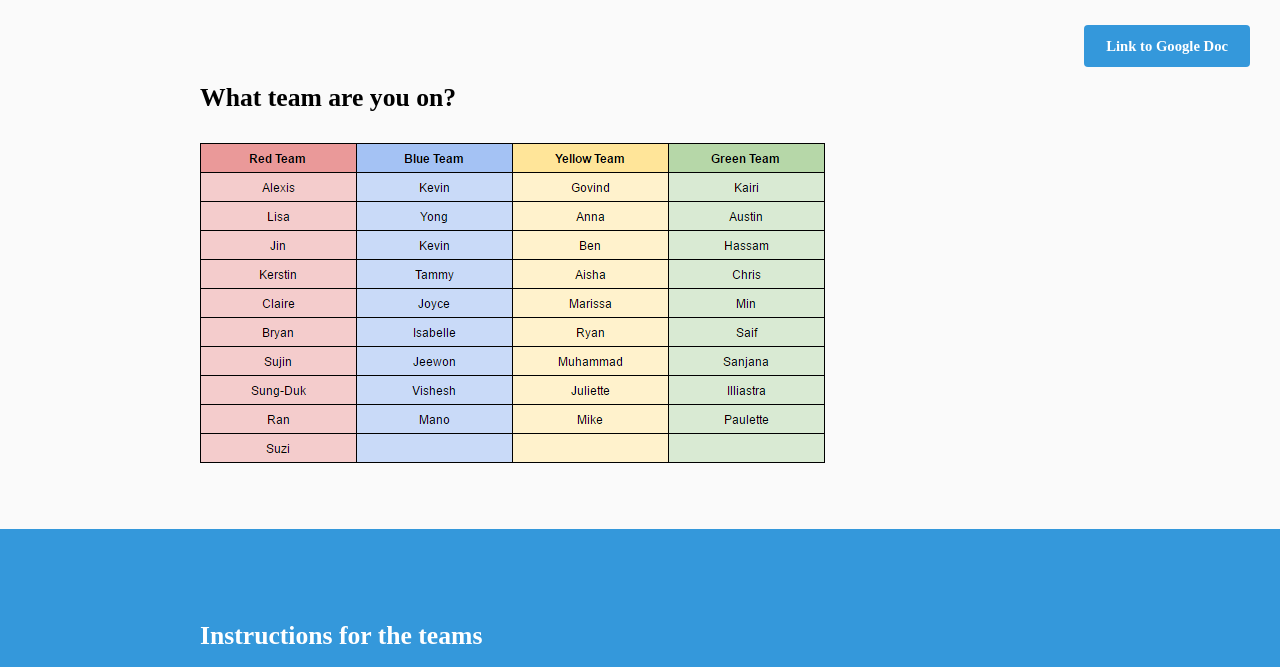
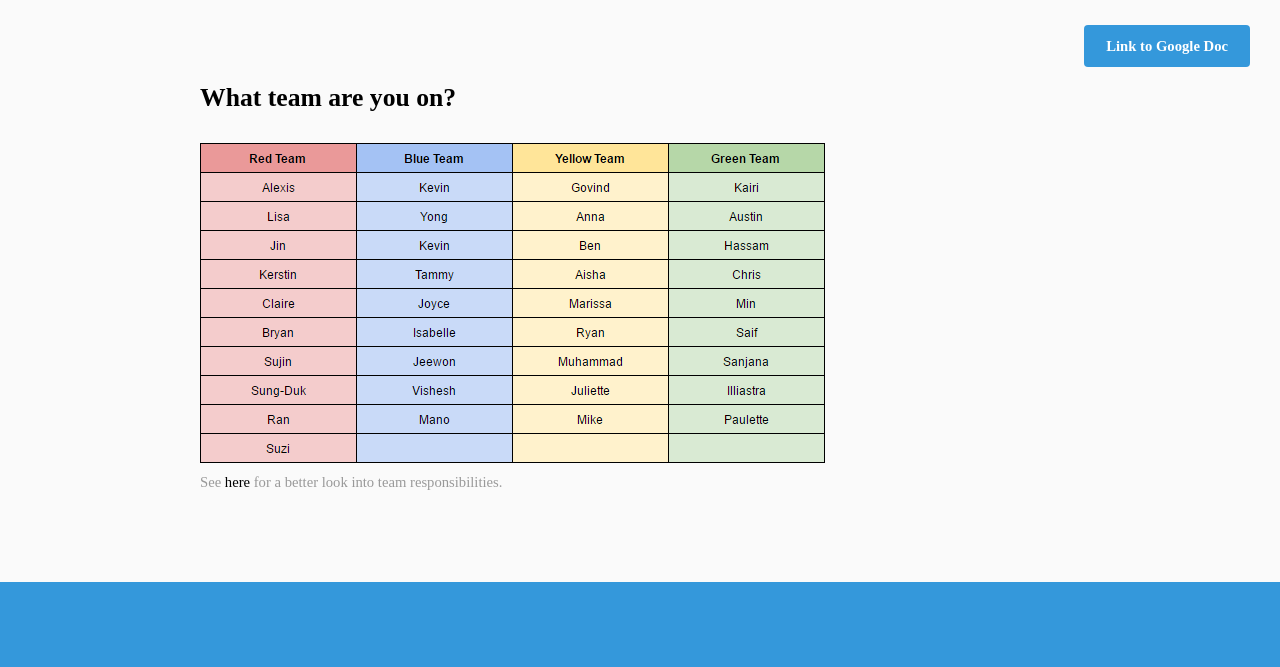
Before and after one commit to brookslobe/466-Group-Website, a plain HTML site: page teams.html in a window 1280 px wide. Shown: the part 55-722 px from the top of the page. Drawn offline with Linux system fonts and the light colour scheme; a web font is replaced by a local one.

Commit message:
updated teams page to include a link to the other doc from this week

```diff
--- a/teams.html
+++ b/teams.html
@@ -39,6 +39,11 @@
 						<div class="inner">
 							<h3>What team are you on?</h3>
 							<img src="images/teams.png">
+							<div>
+								<p>
+									See <a href="https://drive.google.com/open?id=1UXzSHTnIT3yeTbbIZ0540moyBg25b8Jn7AlolFnr6qo">here</a> for a better look into team responsibilities.
+								</p>
+							</div>
 						</div>
 					</section>
 
```
